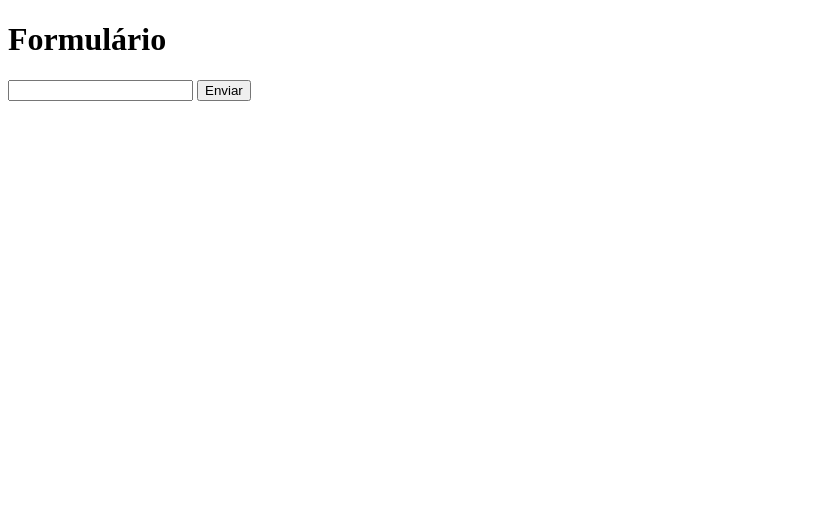
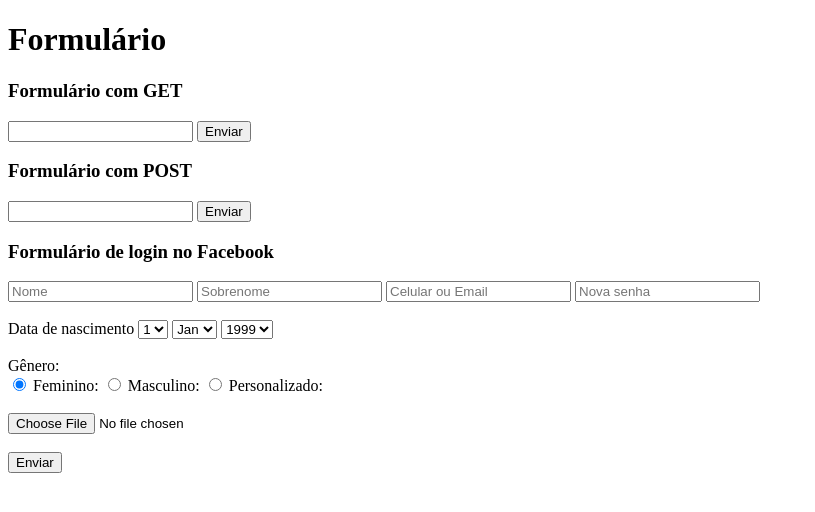
Before and after one commit to DevFelipe0993/Guilda-Dev-em-dobro, a plain HTML site: page formulario/index.html in a window 1280 px wide. Shown: the whole page, without its empty margins (0-815 px from the left). Drawn offline with Linux system fonts and the light colour scheme.

Commit message:
formulario

```diff
--- a/formulario/index.html
+++ b/formulario/index.html
@@ -7,9 +7,73 @@
 </head>
 <body>
     <h1>Formulário</h1>
+
+    <h3>Formulário com GET</h3>
     <form action="index.html" method="get">
         <input type="text" name="q" id="">
         <input type="submit" value="Enviar">
     </form>
+
+    <h3>Formulário com POST</h3>
+    <form action="index.html" method="post">
+        <input type="text" name="q" id="">
+        <input type="submit" value="Enviar">
+    </form>
+
+    <h3>Formulário de login no Facebook</h3>
+    <form method="get" action="index.html" enctype="multipart/form-data">
+
+        <input type="text" name="nome" id="nome" placeholder="Nome" required>
+
+        <input type="text" name="sobrenome" id="sobrenome" placeholder="Sobrenome">
+
+        <input type="text" name="tel-email" id="tel-email" placeholder="Celular ou Email">
+
+
+        <input type="password" name="senha" id="senha" placeholder="Nova senha"> <br> <br>
+
+        <label>Data de nascimento</label>
+        <select name="dia" id="">
+            <option value="1">1</option>
+            <option value="2">2</option>
+            <option value="3">3</option>
+            <option value="4">4</option>
+            <option value="5">5</option>
+        </select>
+
+        <select name="mes" id="">
+            <option value="jan">Jan</option>
+            <option value="fev">Fev</option>
+            <option value="mar">Mar</option>
+            <option value="abr">Abr</option>
+            <option value="mai">Mai</option>
+        </select>
+
+        <select name="ano" id="">
+            <option value="1">1999</option>
+            <option value="2">2000</option>
+            <option value="3">2001</option>
+            <option value="4">2002</option>
+            <option value="5">2003</option>
+        </select> <br> <br>
+
+        <label for="">Gênero:</label> <br>
+
+        <input type="radio" name="genero" id="feminino" value="feminino" checked>
+        <label for="feminino">Feminino:</label>
+
+        <input type="radio" name="genero" id="masculno" value="masculino">
+        <label for="masculno">Masculino:</label>
+
+        <input type="radio" name="genero" id="personalizado" value="personalizado">
+        <label for="personalizado">Personalizado:</label> <br> <br>
+
+        <input type="file" name="" id=""> <br> <br>
+
+        <input type="submit" value="Enviar">
+
+    </form>
+
+
 </body>
 </html>
```
